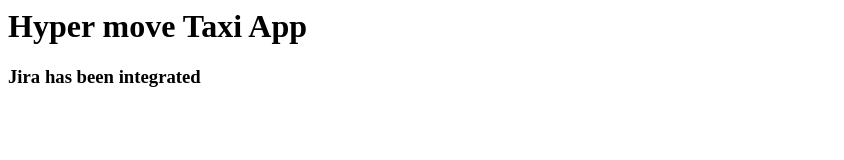
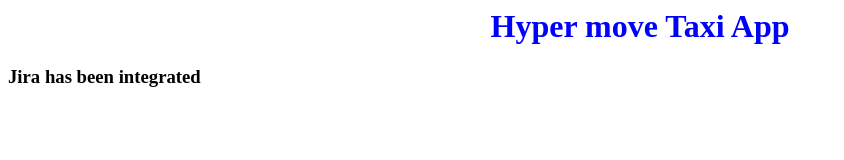
Before and after one commit to Shibo212/JS-Projects, a plain HTML site: page index.html in a window 1280 px wide. Shown: the whole page, without its empty margins (0-844 px from the left). Drawn offline with Linux system fonts and the light colour scheme.

Commit message:
color of H1 is set to Blue

```diff
--- a/App.css
+++ b/App.css
@@ -1,3 +1,4 @@
-h1{
-    align-items:center ;
+h1 {
+    text-align: center;
+    color: blue;
 }
```
